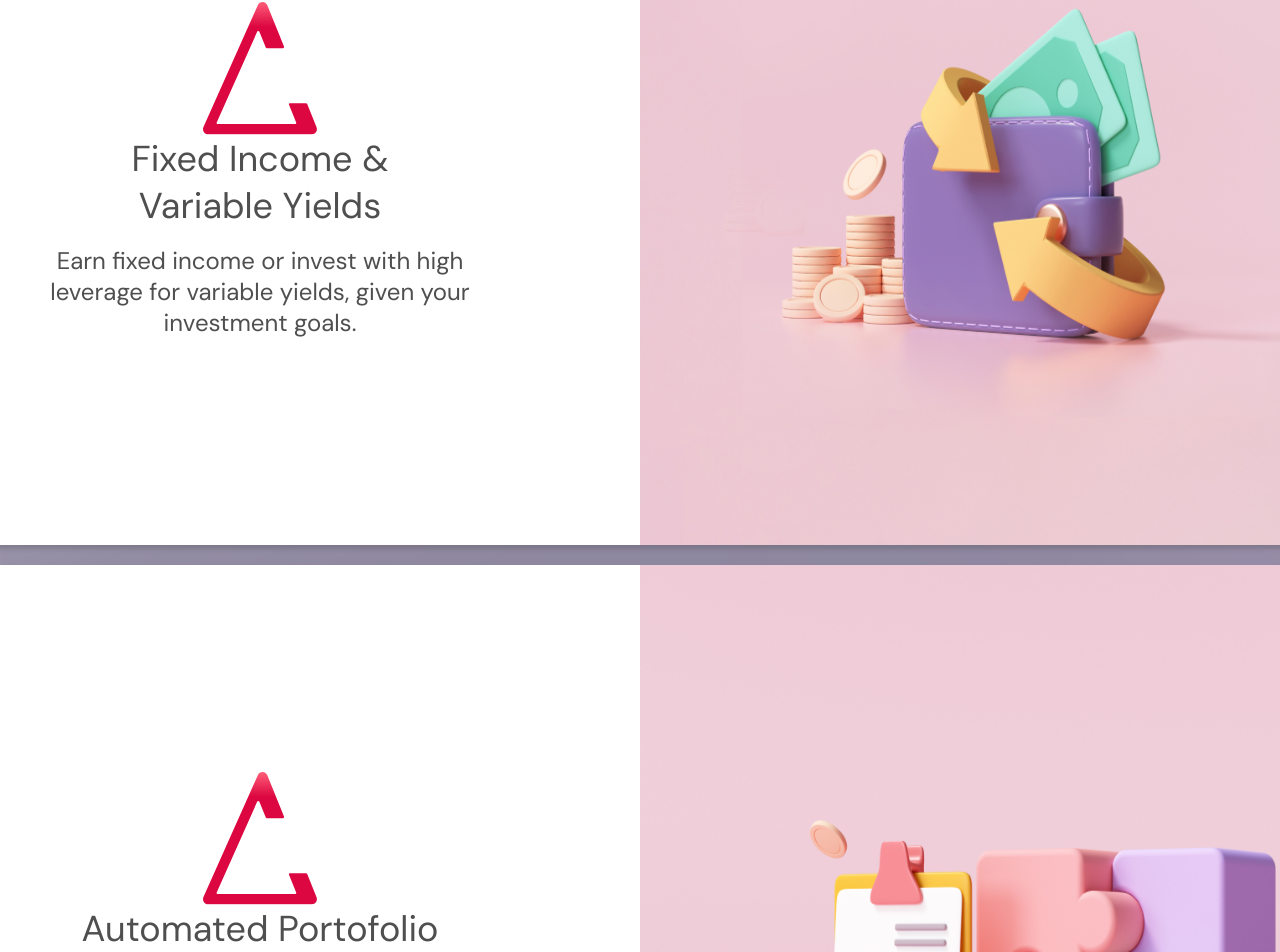
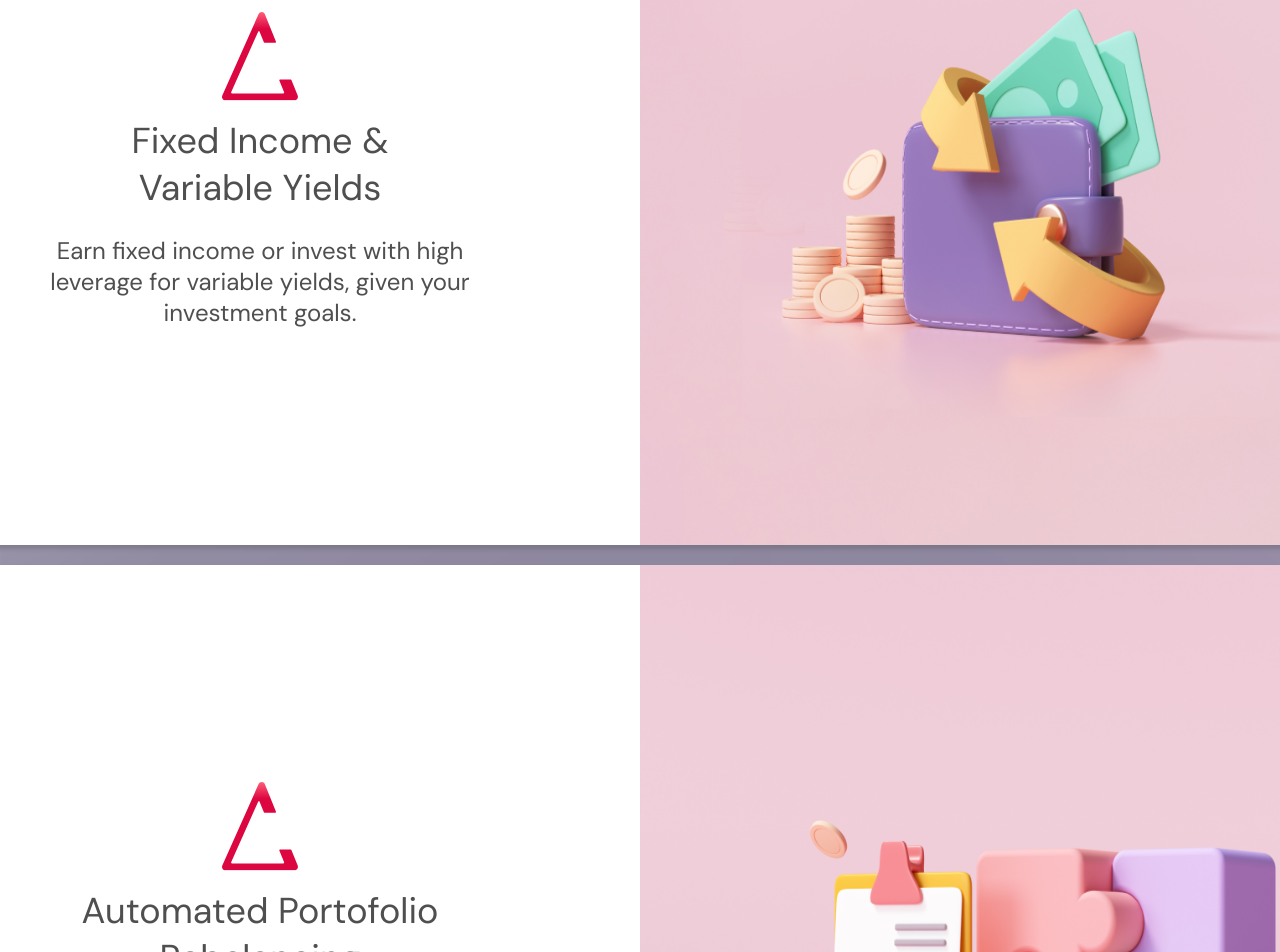
Before and after one commit to deltafi-trade/deltafi-homepage, a React (Create React App) app: page / in a window 1280 px wide. Shown: the part 1787-2739 px from the top of the page. Built offline with nearby package versions, Linux system fonts and the light colour scheme; no server answers.

Commit message:
header fixed

```diff
--- a/src/components/Header.tsx
+++ b/src/components/Header.tsx
@@ -36,7 +36,7 @@ const Container = styled.div`
 	display: flex;
 	align-items: center;
 	justify-content: center;
-  background: transparent;
+  background-color: ${({ theme }) => theme.colors.background};
   z-index: 100;
   position: fixed;
   width: 100%;
--- a/src/style/Global.tsx
+++ b/src/style/Global.tsx
@@ -9,7 +9,6 @@ declare module 'styled-components' {
 const GlobalStyle = createGlobalStyle`
   body {
     margin: 0;
-    background-color: ${({ theme }) => theme.colors.background};
 
     img {
       height: auto;
--- a/src/views/Home/components/DeltaFi.tsx
+++ b/src/views/Home/components/DeltaFi.tsx
@@ -163,29 +163,29 @@ const DeltaFi: React.FC = () => {
       <Text color={isDark ? "#949292" : "#6B7280"} className="delta-content" mb="36px">tailored to your investoment goals</Text>
       <Card>
         <CustomDiv>
-          <DeltaIcon width="15%"/>
-          <Text color={isDark ? "#FFFFFF" : "#4F4F4F"} mb="16px" className="card-title">Fixed Income &<br/> Variable Yields</Text>
+          <DeltaIcon width="10%"/>
+          <Text color={isDark ? "#FFFFFF" : "#4F4F4F"} mt="16px" mb="24px" className="card-title">Fixed Income &<br/> Variable Yields</Text>
           <Text color={isDark ? "#F2F2F2" : "#4F4F4F"} className="card-content">Earn fixed income or invest with high leverage for variable yields, given your investment goals.</Text>
         </CustomDiv>
         <Img src={YIELD_IMG_URL} alt="Yields"/>
       </Card>
       <Card>
         <CustomDiv>
-          <DeltaIcon width="15%"/>
-          <Text color={isDark ? "#FFFFFF" : "#4F4F4F"} mb="16px" className="card-title">Automated Portofolio<br/>Rebalancing</Text>
+          <DeltaIcon width="10%"/>
+          <Text color={isDark ? "#FFFFFF" : "#4F4F4F"} mt="16px" mb="24px" className="card-title">Automated Portofolio<br/>Rebalancing</Text>
           <Text color={isDark ? "#F2F2F2" : "#4F4F4F"} className="card-content">DeltaFi’s solutions are algorithmically designed to maximize returns and protect against loss.</Text>
         </CustomDiv>
         <Img src={REBALANCE_IMG_URL} alt="Rebalance"/>
       </Card>
       <Card>
         <CustomDiv>
-          <DeltaIcon width="15%"/>
-          <Text color={isDark ? "#FFFFFF" : "#4F4F4F"} mb="16px" className="card-title">Investing, Hedging &<br/> Speculating</Text>
+          <DeltaIcon width="10%"/>
+          <Text color={isDark ? "#FFFFFF" : "#4F4F4F"} mt="16px" mb="24px" className="card-title">Investing, Hedging &<br/> Speculating</Text>
           <Text color={isDark ? "#F2F2F2" : "#4F4F4F"} className="card-content">Liquidity providers can invest in yields vaults, hedge against risks, and speculate volatilities.</Text>
         </CustomDiv>
         <Img src={INVEST_IMG_URL} alt="Invest"/>
       </Card>
-      <Text color="#FFF" mb="20px" mt="36px" className="deposit-earn">Deposit and Earn!</Text>
+      <Text color="#FFF" mb="20px" mt="48px" className="deposit-earn">Deposit and Earn!</Text>
       <LaunchApp primary={primary}/>
     </StyledDiv>
   )
```
